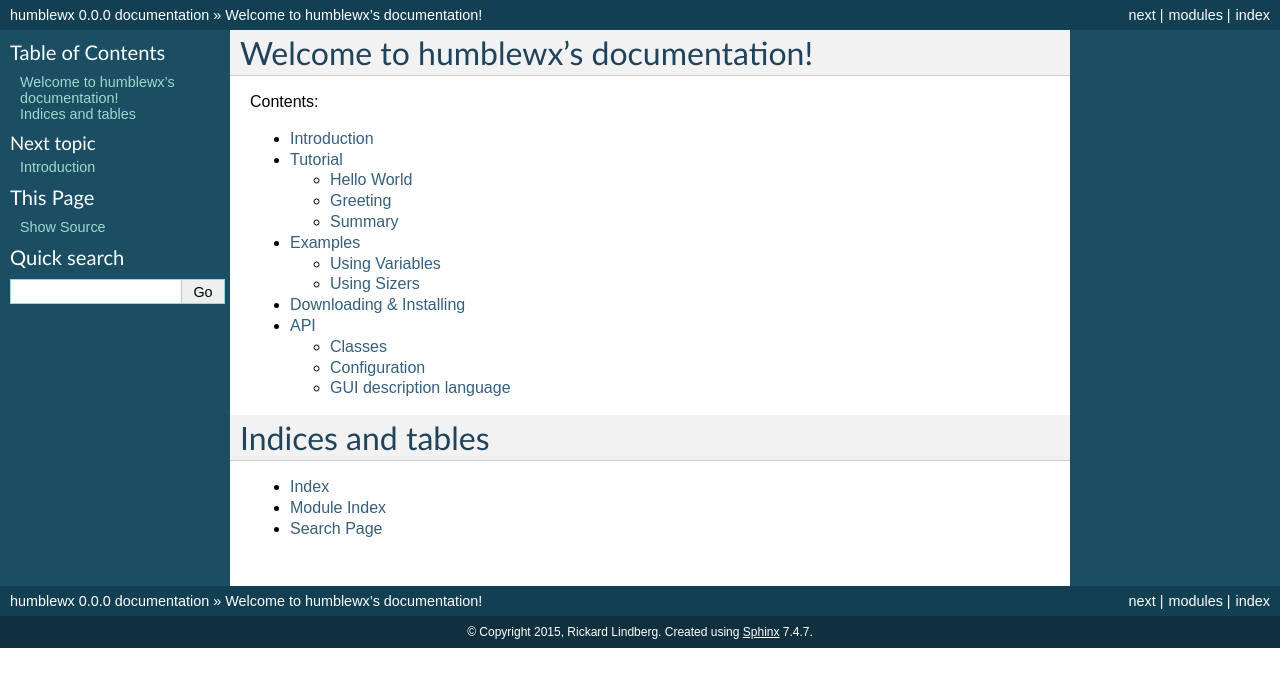
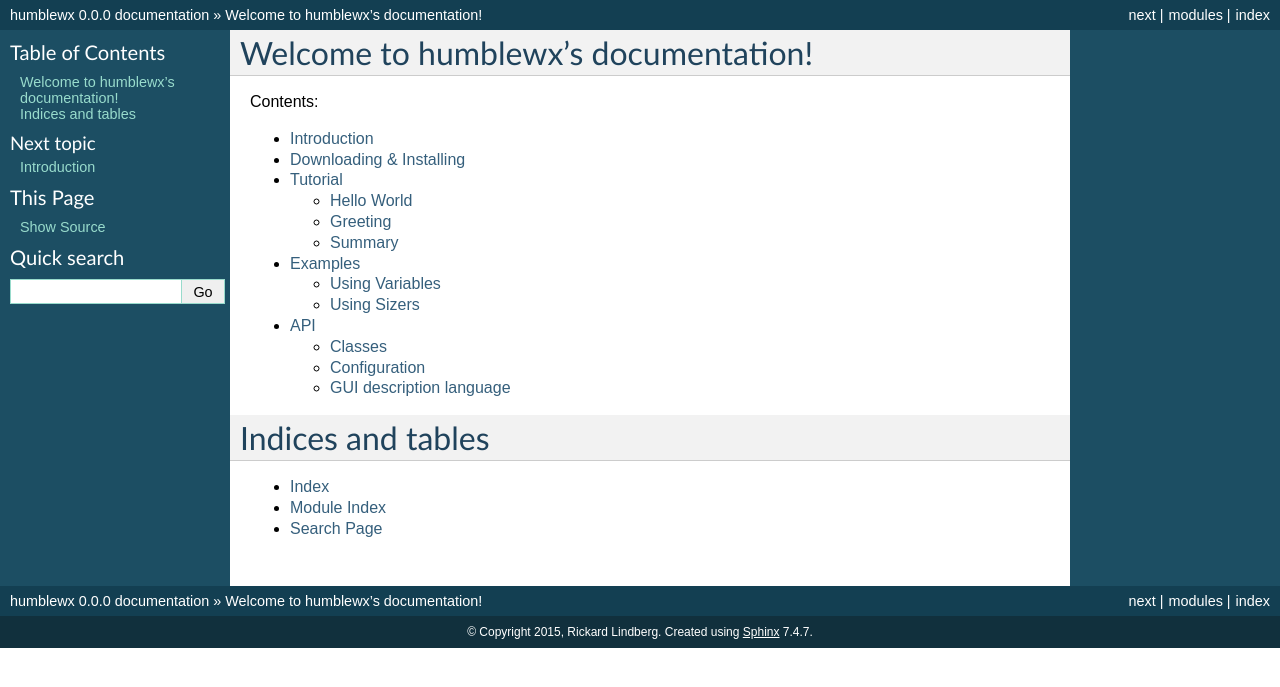
Before and after one commit to thetimelineproj/humblewx, a Sphinx documentation site: the page built from documentation/index.rst, in a window 1280 px wide. Shown: the top 687 px of the page. Built offline with Sphinx 7.4.7, drawn with Linux system fonts in a browser that asks for light colours.

```diff
--- a/documentation/index.rst
+++ b/documentation/index.rst
@@ -12,9 +12,9 @@ Contents:
    :maxdepth: 2
 
    introduction
+   installing
    tutorial
    examples
-   installing
    api
 
 
```
